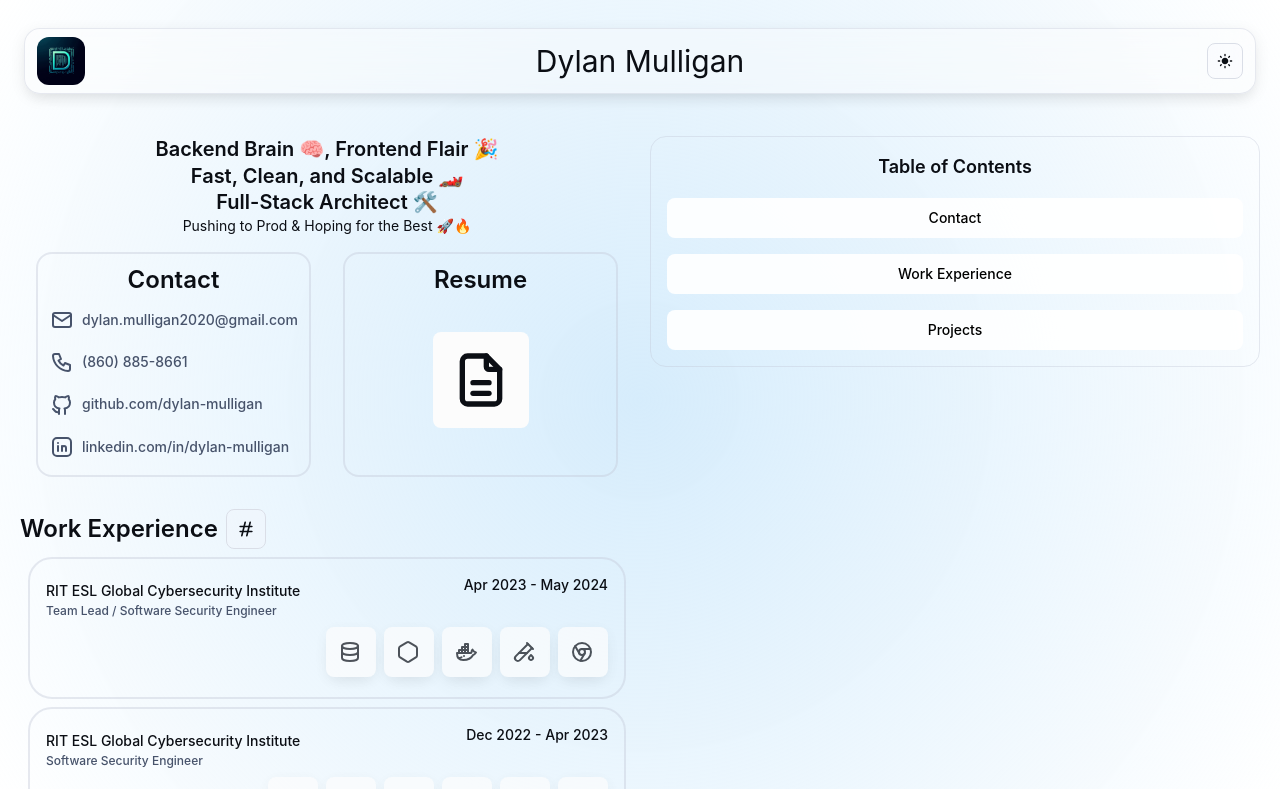
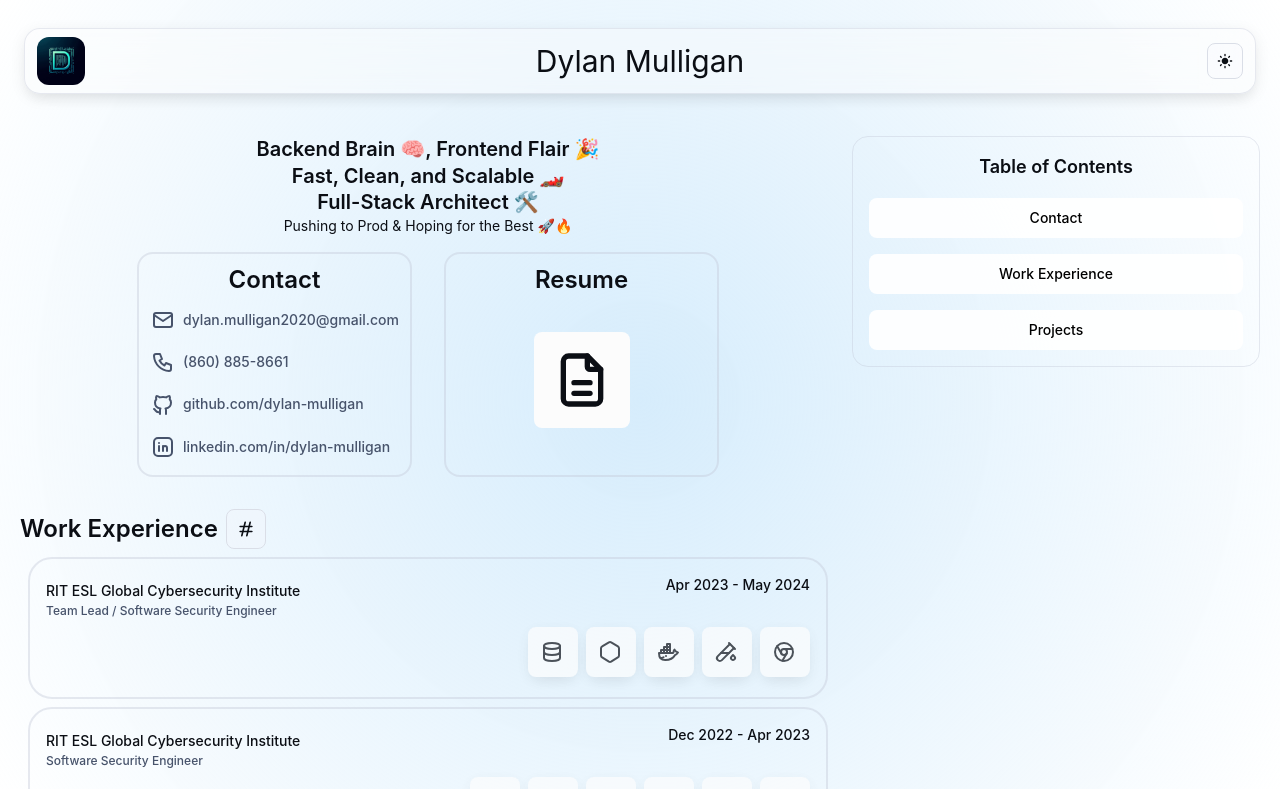
Before and after one commit to dylan-mulligan/personal-website, a React (Create React App) app: page / in a window 1280 px wide. Shown: the top 789 px of the page. Built offline with nearby package versions, Linux system fonts and the light colour scheme; the HTML template or start-up script is replaced by a standard one.

Commit message:
Update TOC spacing and page layout

```diff
--- a/src/App.tsx
+++ b/src/App.tsx
@@ -14,7 +14,7 @@ export default function App(props: { disableCustomTheme?: boolean }) {
             <CssBaseline enableColorScheme/>
             <NavBar/>
             <Container
-                maxWidth="lg"
+                maxWidth="xl"
                 component="main"
                 sx={{display: 'flex', flexDirection: 'column', my: 16, gap: 4, pr: '12px !important', pl: '12px !important'}}
             >
--- a/src/components/NavBar.tsx
+++ b/src/components/NavBar.tsx
@@ -90,7 +90,7 @@ export default function NavBar() {
                 pr: '0 !important'
             }}
         >
-            <Container maxWidth="lg">
+            <Container maxWidth="xl">
                 <StyledToolbar variant="dense" disableGutters>
                     <Box sx={{ display: 'flex', alignItems: 'center', px: 0 }}>
                         <Logo />
--- a/src/components/Portfolio.tsx
+++ b/src/components/Portfolio.tsx
@@ -106,7 +106,7 @@ const Portfolio: React.FC = (): JSX.Element => {
         <Box
             sx={{
                 display: "grid",
-                gridTemplateColumns: { xs: "1fr", md: "1fr 3fr" }, // Adjust layout for two columns on larger screens
+                gridTemplateColumns: { md: "1fr", lg: "2fr 1fr" }, // Adjust layout for two columns on larger screens
                 gap: 2,
                 height: "100%",
                 width: "100%",
@@ -238,7 +238,7 @@ const Portfolio: React.FC = (): JSX.Element => {
             </Box>
             <Box
                 sx={{
-                    display: { xs: "none", md: "block" },
+                    display: { md: "none", lg: "block" },
                 }}
             >
                 <TableOfContents />
```
